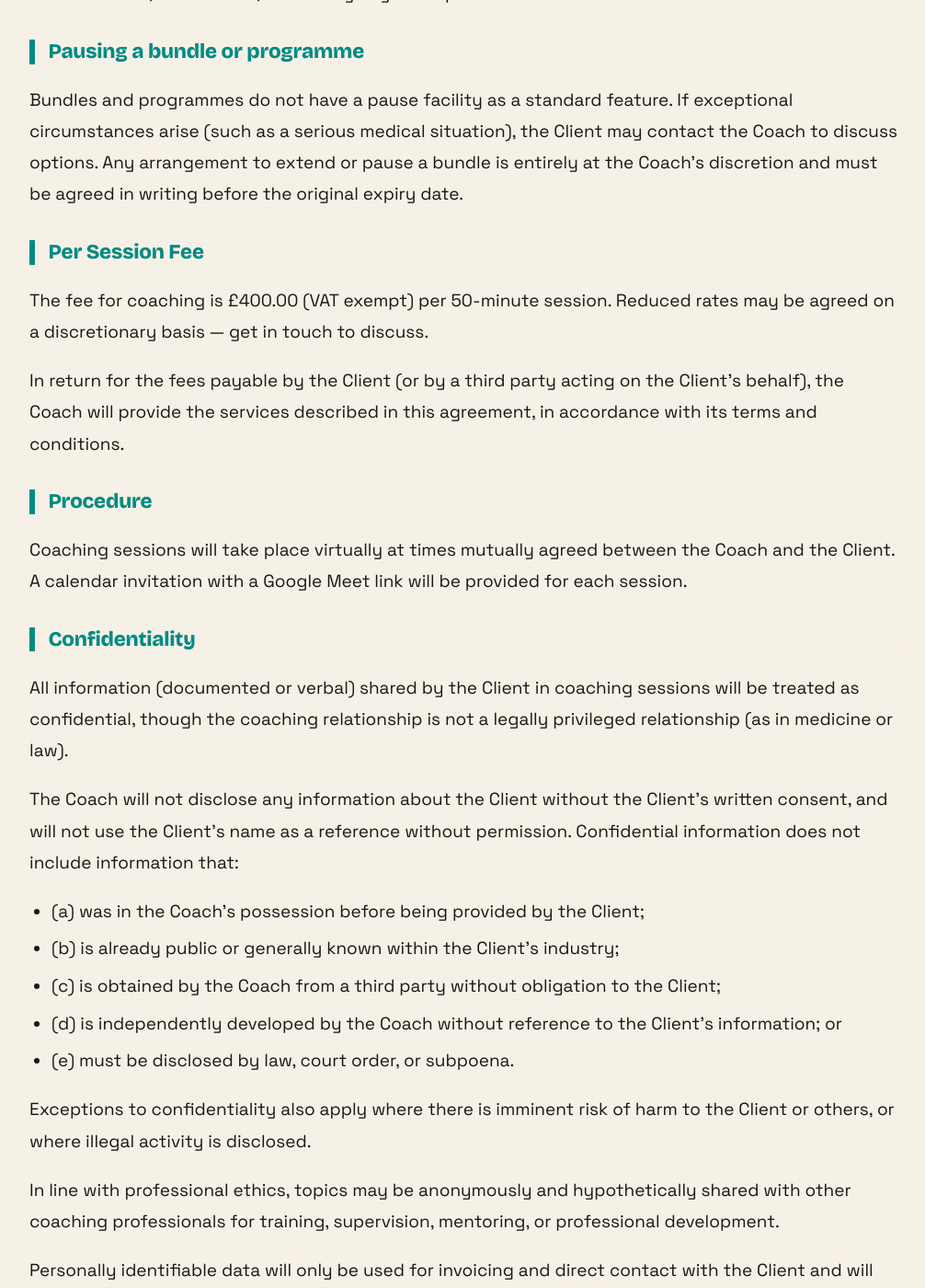
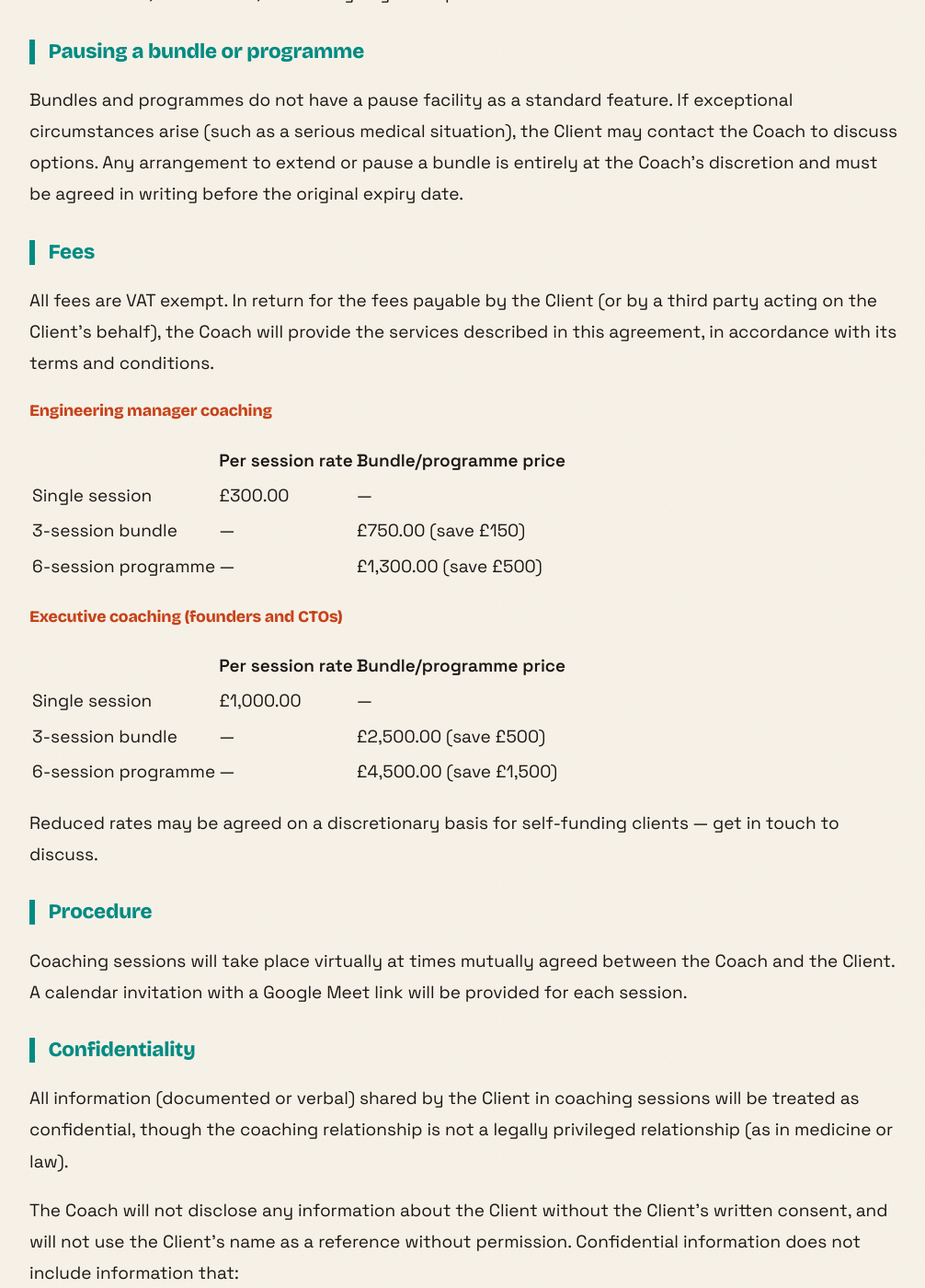
Before and after one commit to outragedpinkracoon/outragedpinkracoon.github.io, a Jekyll site: the page built from pages/coaching-disclaimer-and-terms.md, in a window 1280 px wide and 1400 px high, scrolled down 3815 px. Shown: the whole window at 92% size, without its empty margins (136-1142 px from the left). Built offline with Jekyll 4.4.1, drawn with Linux system fonts in a browser that asks for light colours; comment, search, counter and statistics services are not loaded.

Commit message:
Founder/CTO pricing uplift and split fee schedule in T&Cs
Founder/CTO page: £1,000 / £2,500 / £4,500 (was £400 / £1,000 / £2,000).
Savings ladder: 3-session saves £500, 6-session saves £1,500.
T&Cs: replace single flat fee with split fee table — EM rates vs exec rates.
EM pricing in T&Cs set to £300 / £750 / £1,300 pending confirmation.

Co-Authored-By: Claude Sonnet 4.6 <noreply@anthropic.com>

```diff
--- a/pages/coaching-disclaimer-and-terms.md
+++ b/pages/coaching-disclaimer-and-terms.md
@@ -62,10 +62,27 @@ Bundles and programmes are purchased for a named individual Client only. Session
 ### Pausing a bundle or programme
 Bundles and programmes do not have a pause facility as a standard feature. If exceptional circumstances arise (such as a serious medical situation), the Client may contact the Coach to discuss options. Any arrangement to extend or pause a bundle is entirely at the Coach’s discretion and must be agreed in writing before the original expiry date.
 
-### Per Session Fee
-The fee for coaching is £400.00 (VAT exempt) per 50-minute session. Reduced rates may be agreed on a discretionary basis — get in touch to discuss.
+### Fees
 
-In return for the fees payable by the Client (or by a third party acting on the Client’s behalf), the Coach will provide the services described in this agreement, in accordance with its terms and conditions.
+All fees are VAT exempt. In return for the fees payable by the Client (or by a third party acting on the Client’s behalf), the Coach will provide the services described in this agreement, in accordance with its terms and conditions.
+
+#### Engineering manager coaching
+
+| | Per session rate | Bundle/programme price |
+|---|---|---|
+| Single session | £300.00 | — |
+| 3-session bundle | — | £750.00 (save £150) |
+| 6-session programme | — | £1,300.00 (save £500) |
+
+#### Executive coaching (founders and CTOs)
+
+| | Per session rate | Bundle/programme price |
+|---|---|---|
+| Single session | £1,000.00 | — |
+| 3-session bundle | — | £2,500.00 (save £500) |
+| 6-session programme | — | £4,500.00 (save £1,500) |
+
+Reduced rates may be agreed on a discretionary basis for self-funding clients — get in touch to discuss.
 
 ### Procedure
 Coaching sessions will take place virtually at times mutually agreed between the Coach and the Client. A calendar invitation with a Google Meet link will be provided for each session.
```
Also changed, not shown: pages/coaching-founders.md (+5 -5 lines).
